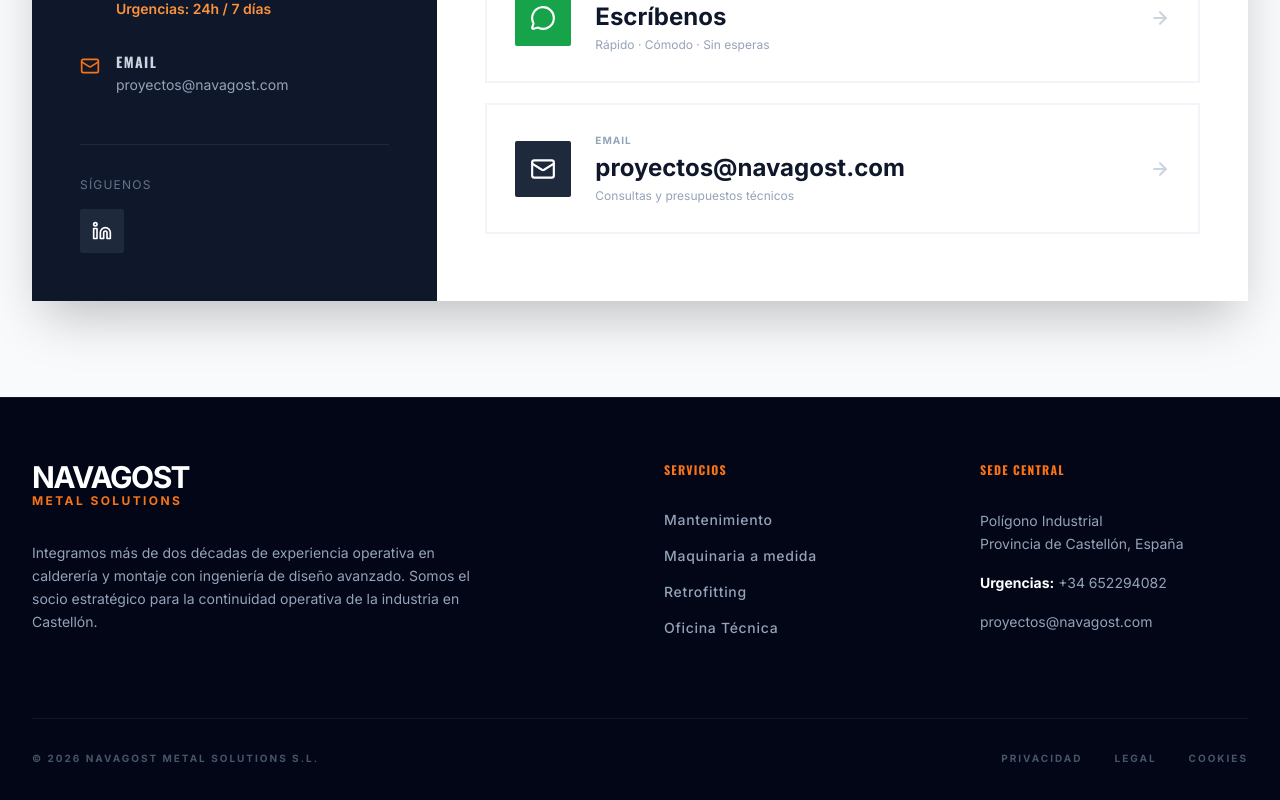
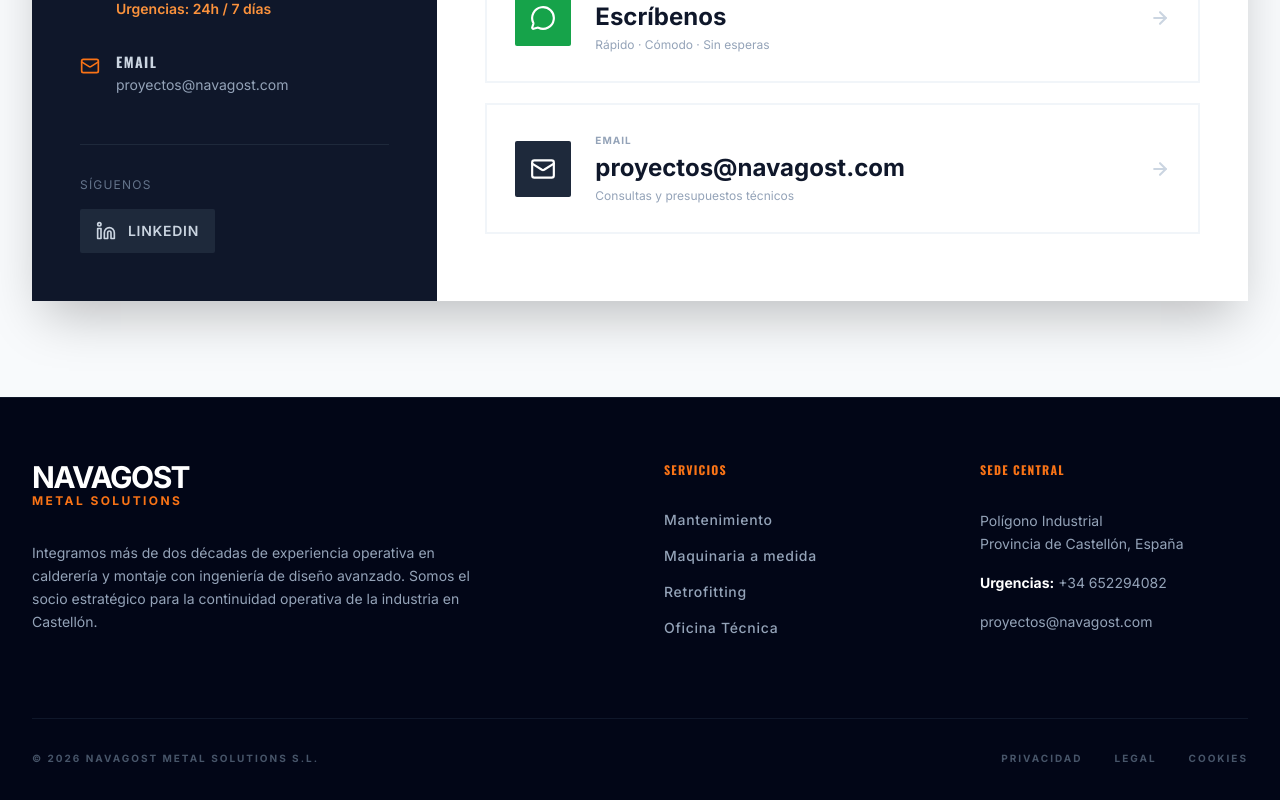
Before and after one commit to damiar12/NAVAGOST, a React (Vite) app: page / in a window 1280 px wide. Shown: the part 4583-5383 px from the top of the page. Built offline with nearby package versions, Linux system fonts and the light colour scheme.

Commit message:
Acutalizamos linkeidn

```diff
--- a/components/ContactSection.tsx
+++ b/components/ContactSection.tsx
@@ -72,11 +72,14 @@
             <div className="mt-12 pt-8 border-t border-slate-800">
               <p className="text-slate-500 text-xs uppercase tracking-widest mb-4">Síguenos</p>
               <a
-                href="#"
+                href="https://www.linkedin.com/in/navagost-metal-solutions-3a04323b3"
+                target="_blank"
+                rel="noopener noreferrer"
                 aria-label="LinkedIn de Navagost"
-                className="w-11 h-11 bg-slate-800 flex items-center justify-center rounded-sm hover:bg-orange-600 transition-colors"
+                className="inline-flex items-center space-x-3 px-4 py-3 bg-slate-800 rounded-sm hover:bg-orange-600 transition-colors group"
               >
-                <Linkedin size={20} />
+                <Linkedin size={20} className="text-slate-300 group-hover:text-white transition-colors" />
+                <span className="text-sm font-semibold text-slate-300 group-hover:text-white transition-colors uppercase tracking-wider">LinkedIn</span>
               </a>
             </div>
           </div>
```
